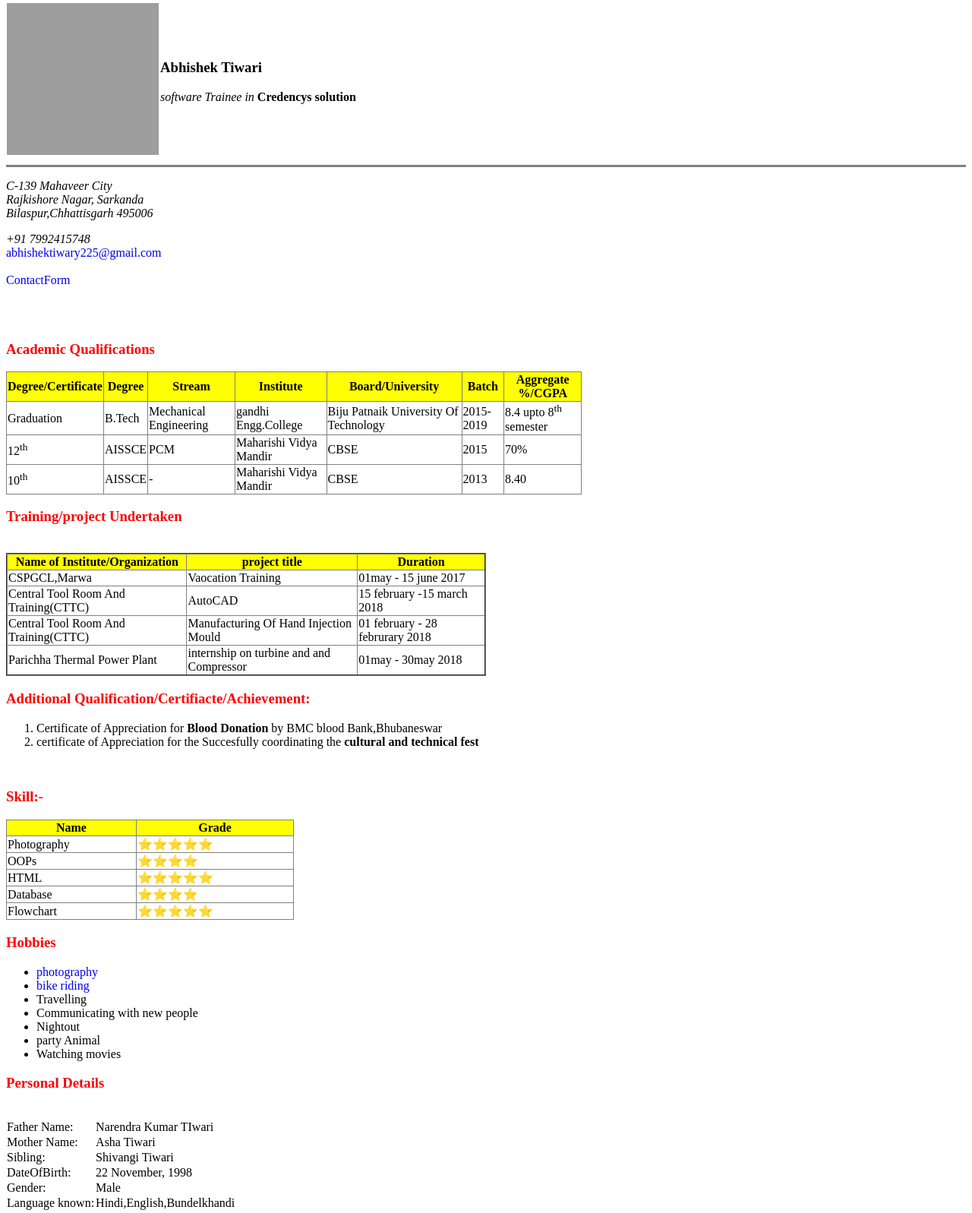
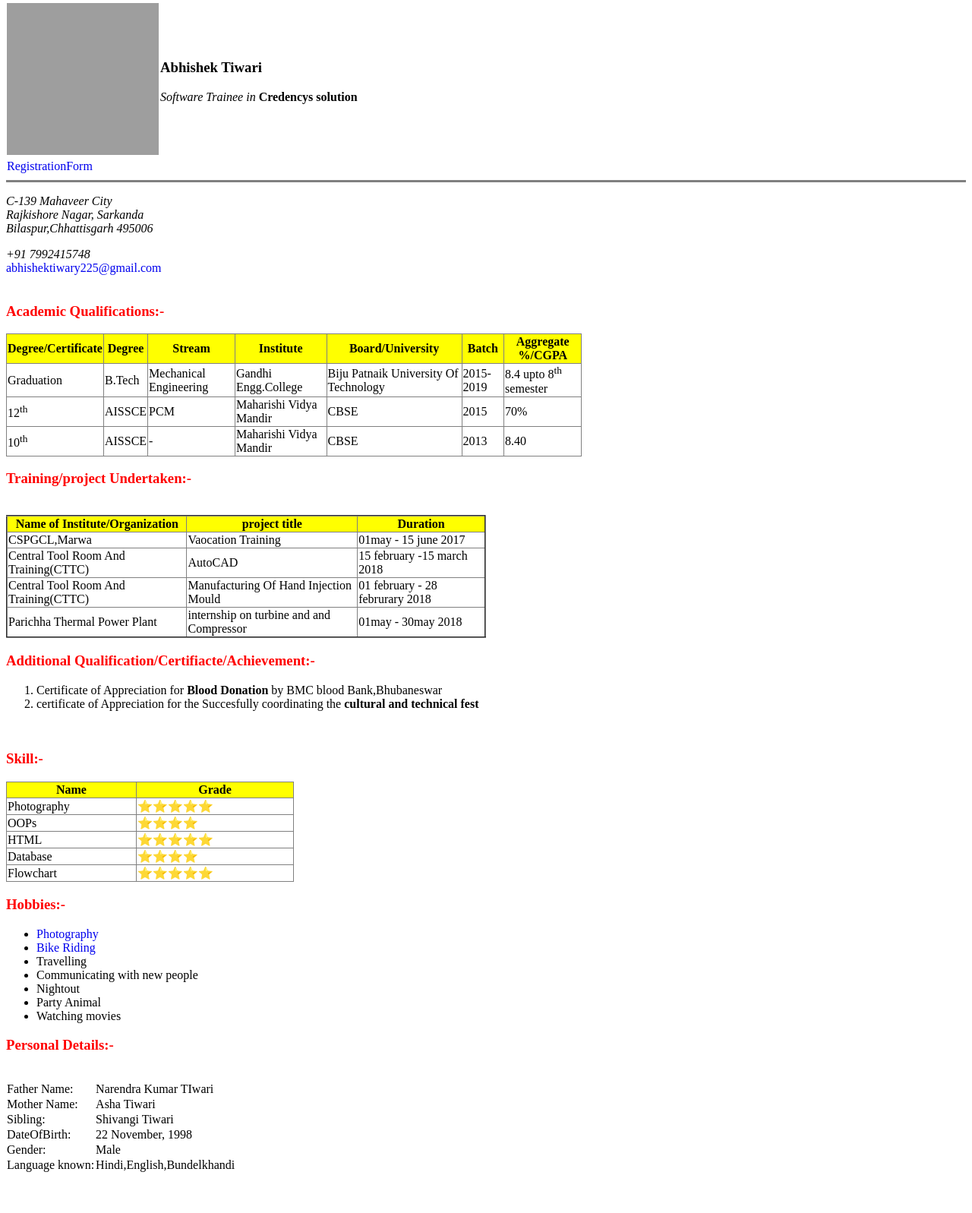
Before and after one commit to Abhishek2207/Curriculum-VItae, a plain HTML site: page index.html in a window 1280 px wide. Shown: the part 5-1602 px from the top of the page at 76% size. After the commit the page ends 1557 px from the top, so only its background shows below. Drawn offline with Linux system fonts and the light colour scheme; grey boxes are pictures that could not be loaded.

Commit message:
Update index.html

```diff
--- a/index.html
+++ b/index.html
@@ -27,7 +27,12 @@
       </td>
       <td>
         <h3>Abhishek Tiwari</h3>
-        <p><i>software Trainee in</i> <b>Credencys solution</b></p>
+        <p><i>Software Trainee in</i> <b>Credencys solution</b></p>
+      </td>
+    </tr>
+    <tr>
+      <td>
+        <a href="ContactForm.html" target="_blank" style="text-decoration:none;">RegistrationForm</a>
       </td>
     </tr>
   </table>
@@ -39,20 +44,13 @@
       495006 </i> </p>
   <p><i>+91 7992415748</i> <br>
     <a href="#" target="_blank" style="text-decoration:none;">abhishektiwary225@gmail.com</a><br><br>
-        <a href="ContactForm.html" target="_blank" style="text-decoration:none;">ContactForm</a>
 
   </p>
-  <br>
-  <br>
 
 
   <!-- Academic Qualification -->
 
-  <h3 style=color:red;>Academic Qualifications</h3>
-
-
-
-
+  <h3 style=color:red;>Academic Qualifications:-</h3>
 
   <table width="60%" border="1">
     <thead>
@@ -92,7 +90,7 @@
           Mechanical Engineering
         </td>
         <td>
-          gandhi Engg.College
+          Gandhi Engg.College
         </td>
         <td>
           Biju Patnaik University Of Technology
@@ -158,7 +156,7 @@
     </tbody>
   </table>
 
-  <h3 style=color:red;>Training/project Undertaken</h3>
+  <h3 style=color:red;>Training/project Undertaken:-</h3>
   <br />
 
   <!-- training and projects -->
@@ -230,7 +228,7 @@
   <!-- Additional Qualification -->
 
 
-  <h3 style=color:red;>Additional Qualification/Certifiacte/Achievement:</h3>
+  <h3 style=color:red;>Additional Qualification/Certifiacte/Achievement:-</h3>
   <ol>
     <li>
       Certificate of Appreciation for <b>Blood Donation</b> by BMC blood Bank,Bhubaneswar
@@ -306,16 +304,16 @@
   <!-- Hobbies-->
 
 
-  <h3 style=color:red;>Hobbies</h3>
+  <h3 style=color:red;>Hobbies:-</h3>
   <p>
 
     <ul>
       <li><a href="https://unsplash.com/t/nature" target=_blank style="text-decoration:none">
-          photography </a>
+          Photography </a>
       </li>
 
       <li> <a href="https://www.pexels.com/search/bike%20riding/" target=_blank style="text-decoration:none;">
-          bike riding </a>
+          Bike Riding </a>
       </li>
       <li>
 
@@ -328,7 +326,7 @@
         Nightout
       </li>
       <li>
-        party Animal
+        Party Animal
       </li>
       <li>
 
@@ -341,7 +339,7 @@
 <!-- Personal Detail-->
 
 
-  <h3 style=color:red;>Personal Details</h3>
+  <h3 style=color:red;>Personal Details:-</h3>
   <br />
   <table>
 
```
